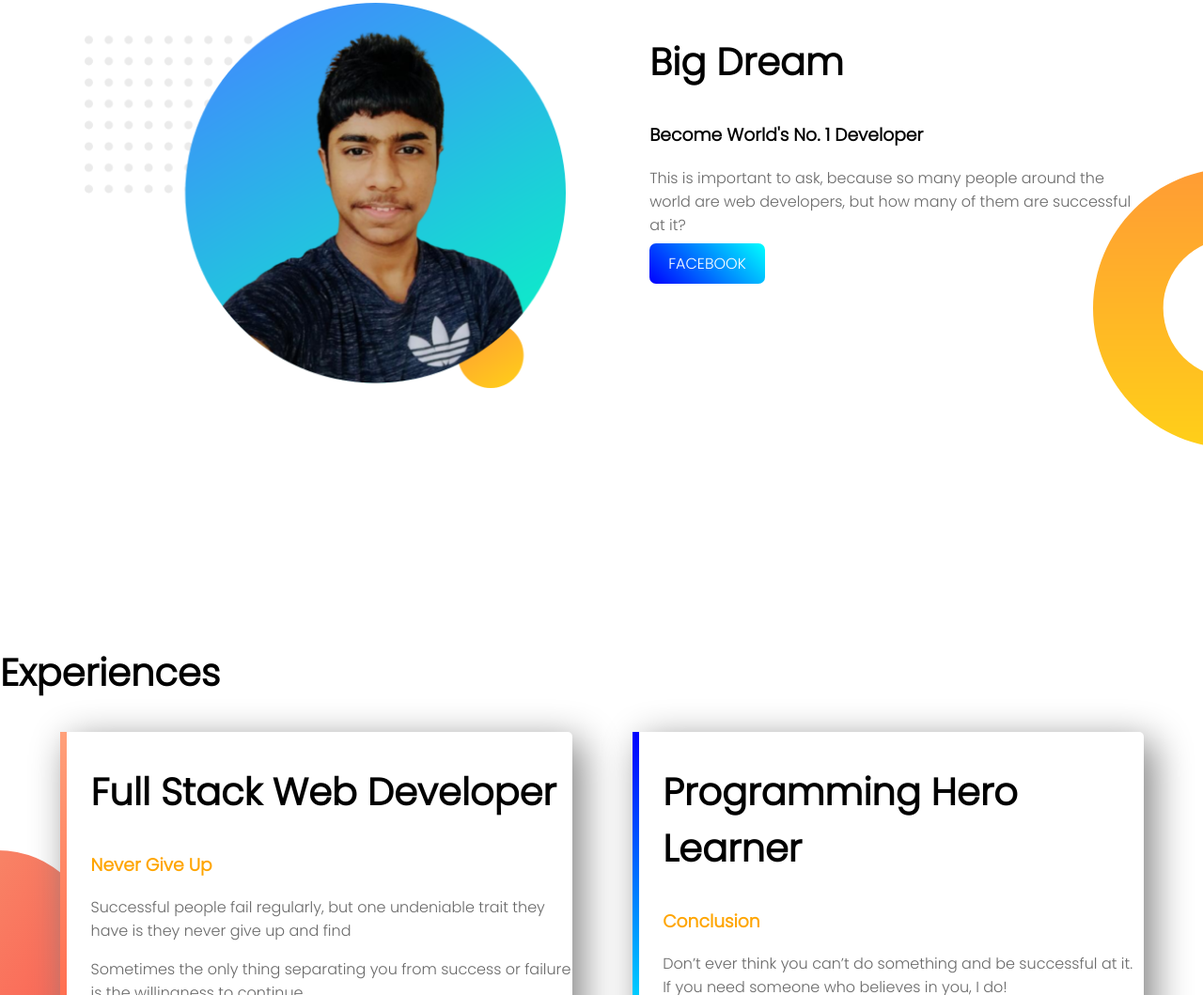
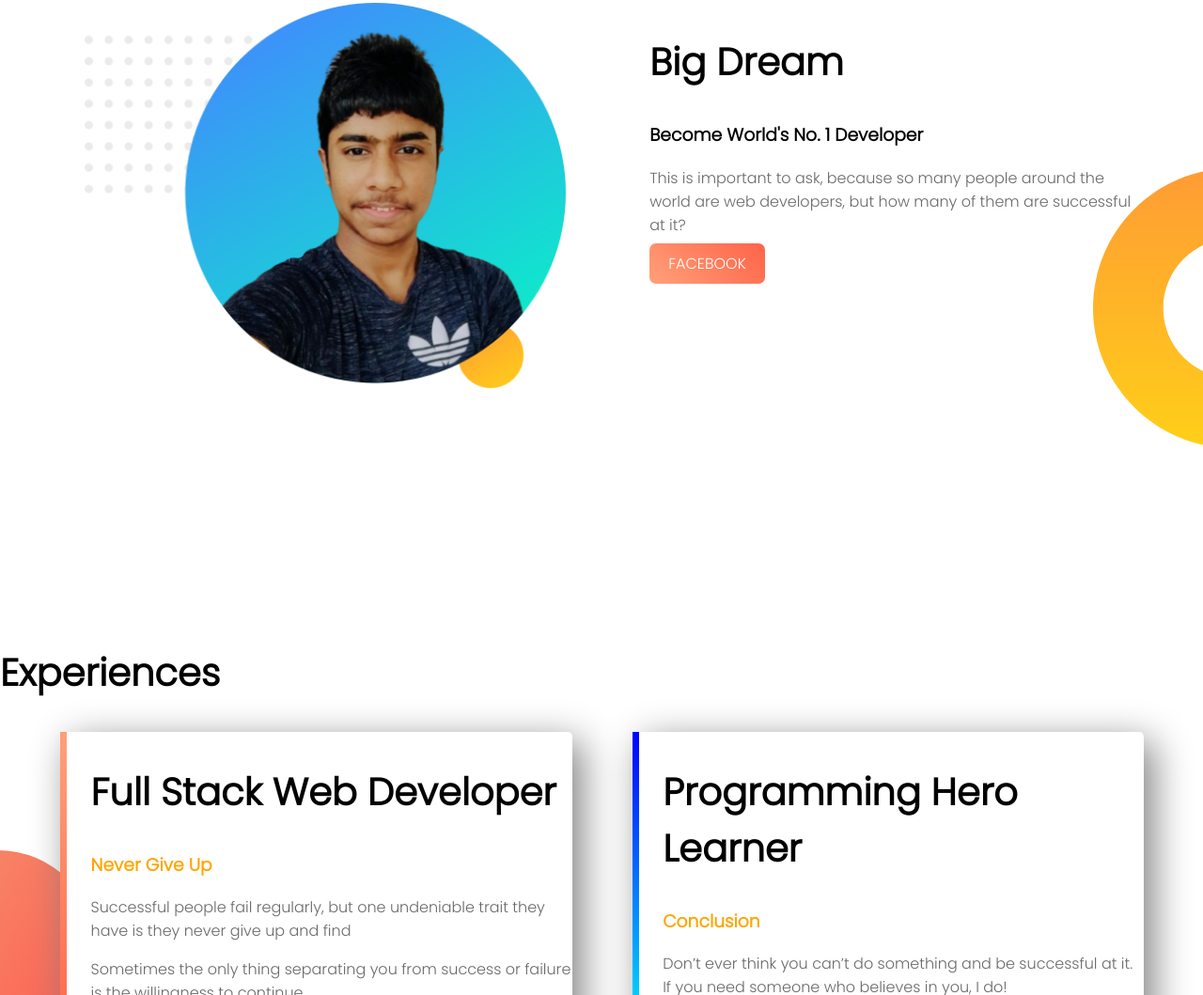
Before and after one commit to sajidphero/web-portfolio, a plain HTML site: page index.html in a window 1280 px wide. Shown: the part 647-1706 px from the top of the page at 94% size. Drawn offline with Linux system fonts and the light colour scheme.

Commit message:
Finished my first ever website

```diff
--- a/index.html
+++ b/index.html
@@ -16,7 +16,7 @@
             <h1><span class="name">Sajid</span> Website</h1>
             <h3>Steps to Becoming a Successful Web Developer</h3>
             <p>With the web development industry booming, many are asking the question: How do I become a web developer? I think that’s the wrong question to ask. It should rather be: How do I become a successful web developer?</p>
-            <a class="mi" target="_blank" href="https://www.linkedin.com/in/sajid-rahman-a3463b214/b ">LINKEDIN</a>
+            <a class="mi" target="_blank" href="https://www.linkedin.com/in/sajid-rahman-a3463b214/">LINKEDIN</a>
         </div>
         <div class="akg">
             <img src="images/pic1.png" alt="">
@@ -30,7 +30,7 @@
             <h2>Big Dream</h2>
             <h3>Become World's No. 1 Developer</h3>
             <p>This is important to ask, because so many people around the world are web developers, but how many of them are successful at it?</p>
-            <a id="c3" class="mi" target="_blank" href="https://www.facebook.com/profile.php?id=100055550763428">FACEBOOK</a>
+            <a class="mi" target="_blank" href="https://www.facebook.com/profile.php?id=100055550763428">FACEBOOK</a>
         </div>
     </section>
     <section class="experiences">
--- a/style.css
+++ b/style.css
@@ -69,6 +69,3 @@ footer p{
     text-align: center;
     font-size: 12px;
 }
-#c3{
-    background-image: linear-gradient(45deg, blue, cyan);
-}
```
